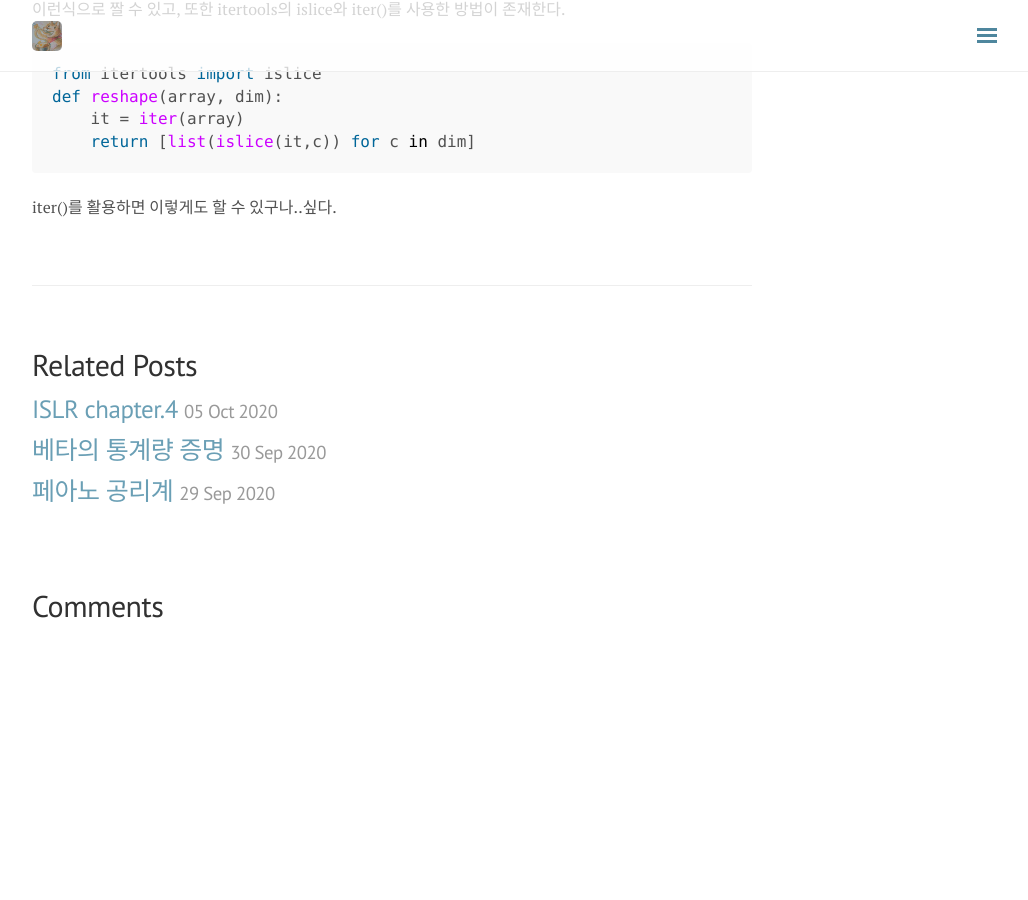
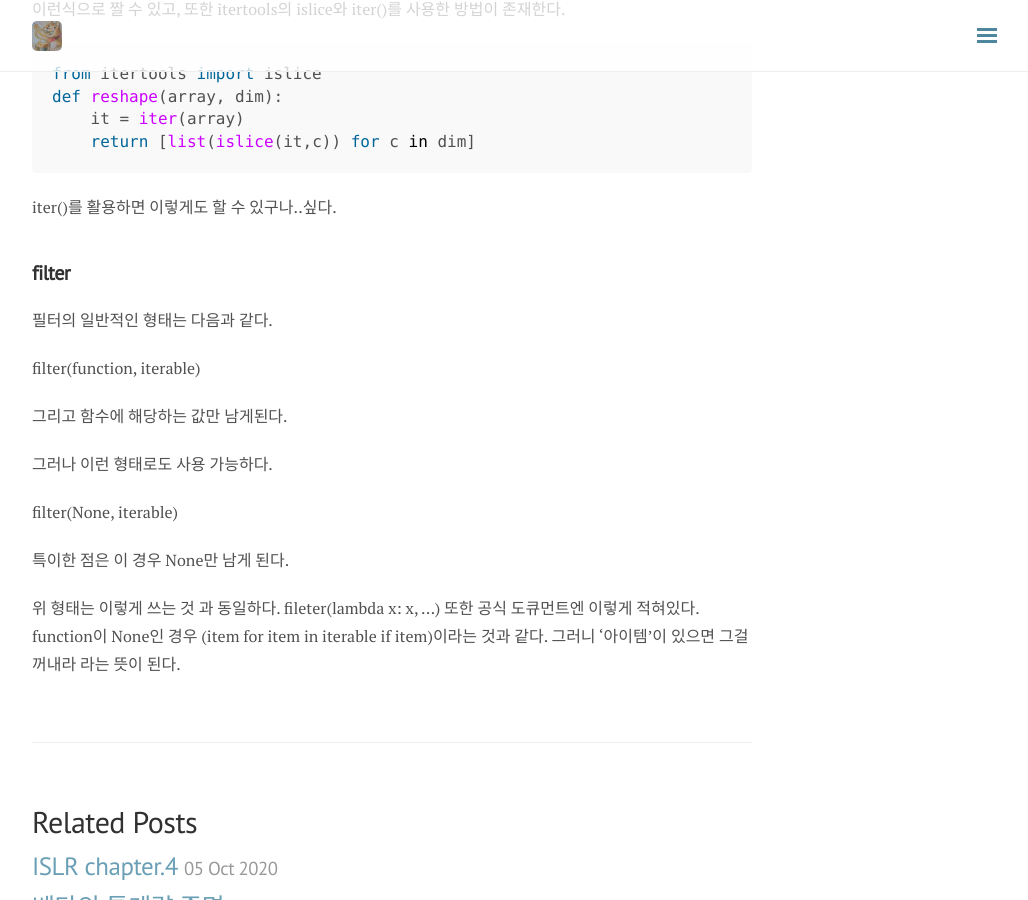
Before and after one commit to del-luna/del-luna.github.io, a Jekyll site: the page built from _posts/2020-08-18-알쓸신파-post.md, in a window 1280 px wide and 900 px high, scrolled down 4260 px. Shown: the whole window, without its empty margins (248-1276 px from the left). Built offline with Jekyll 4.4.1, drawn with Linux system fonts in a browser that asks for light colours; nearby versions of some CDN libraries; comment, search, counter and statistics services are not loaded; before the commit the page ends 4895 px from its top, so only the background shows below that.

Commit message:
update python tips

````diff
--- a/_posts/2020-08-18-알쓸신파-post.md
+++ b/_posts/2020-08-18-알쓸신파-post.md
@@ -204,3 +204,21 @@ def reshape(array, dim):
 ```
 
 iter()를 활용하면 이렇게도 할 수 있구나..싶다.
+
+
+
+## filter
+
+필터의 일반적인 형태는 다음과 같다.
+
+filter(function, iterable)
+
+그리고 함수에 해당하는 값만 남게된다.
+
+그러나 이런 형태로도 사용 가능하다.
+
+filter(None, iterable)
+
+특이한 점은 이 경우 None만 남게 된다.
+
+위 형태는 이렇게 쓰는 것 과 동일하다. fileter(lambda x: x, ...) 또한 공식 도큐먼트엔 이렇게 적혀있다. function이 None인 경우 (item for item in iterable if item)이라는 것과 같다. 그러니 '아이템'이 있으면 그걸 꺼내라 라는 뜻이 된다.
````
